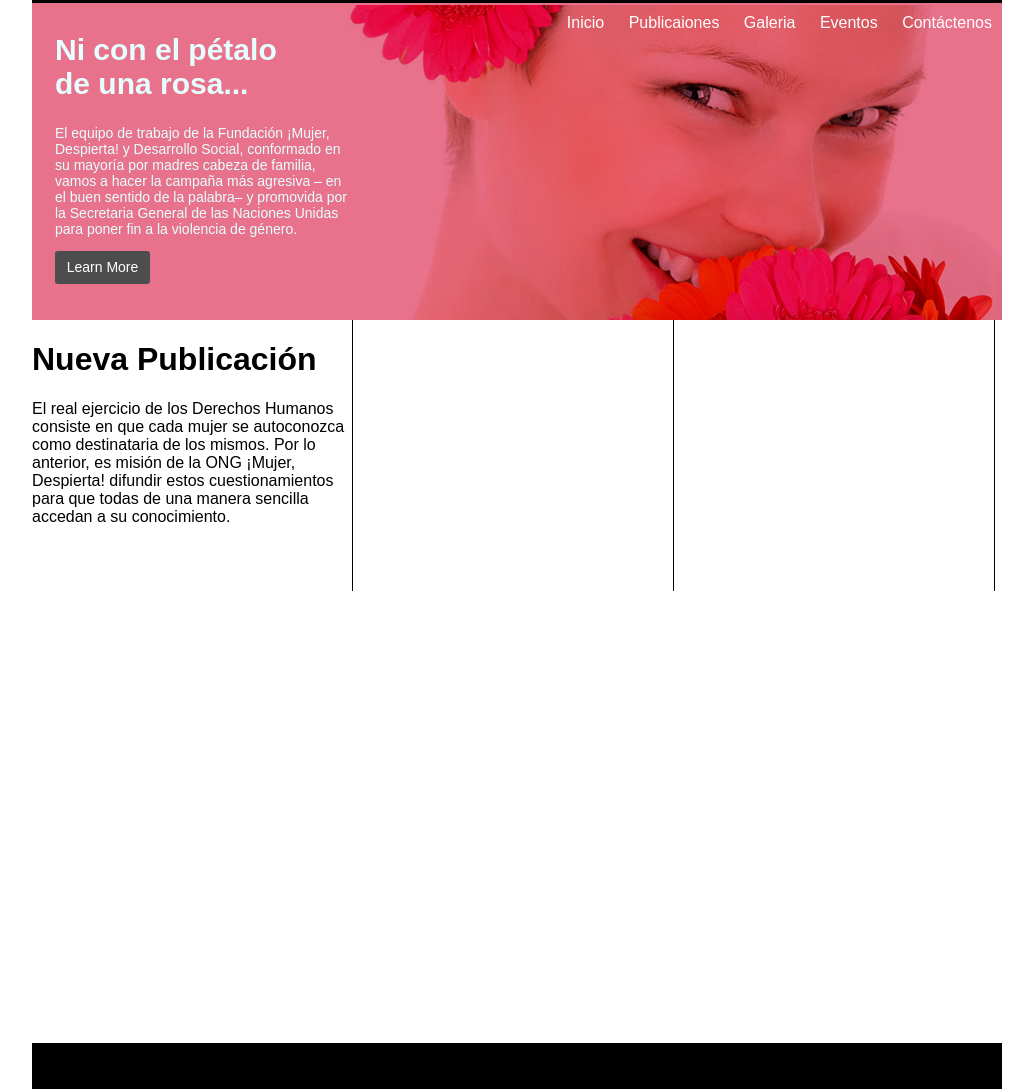
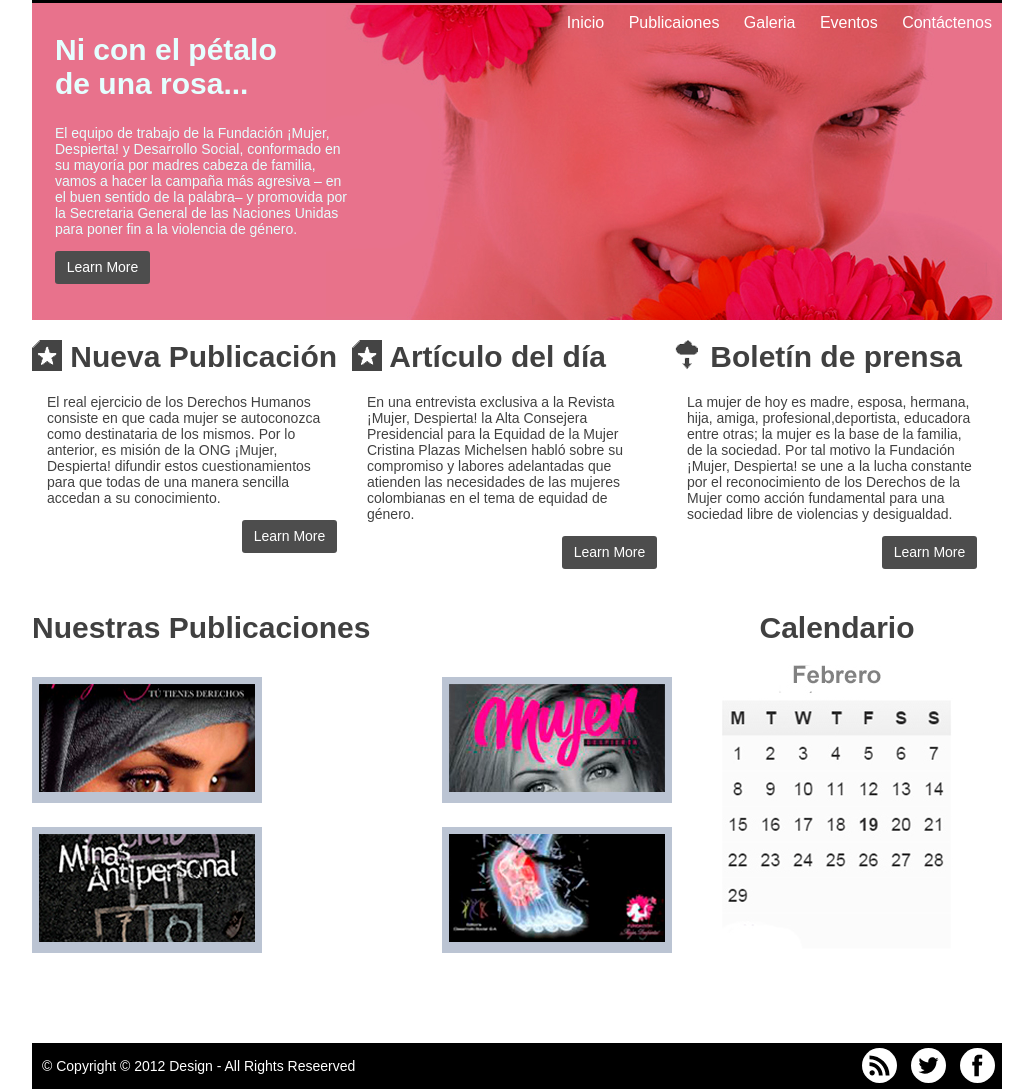
Before and after one commit to andresGon/trueque, a plain HTML site: page index.html in a window 1280 px wide. Shown: the part 117-1206 px from the top of the page, without its empty margins (123-1156 px from the left). Drawn offline with Linux system fonts and the light colour scheme.

Commit message:
finalizacion del home

```diff
--- a/css/main.less
+++ b/css/main.less
@@ -85,16 +85,114 @@ body{
 	width: 320px;
 	float: left;
 	height: 271px;
-	border-right: 1px solid #000;
+	h1{
+		font-size: 30px;
+		font-style: bold;
+		color: rgba(0, 0, 0, .75);
+		span{
+			display: inline-block;
+			width: 30px;
+			height: 31px;
+			vertical-align: top;
+		}
+		.star{
+			background: url(../img/star.png);
+		}
+		.cloud{
+			background: url(../img/cloud.png);
+		}
+	}
+	p{
+		font-size: 14px;
+		color: rgba(0, 0, 0, .75);
+		padding: 0 15px;
+	}
+	a{
+		width: 95px;
+		height: 33px;
+		background: #4d4d4d;
+		border-radius: 3px;
+		color: #fff;
+		text-align: center;
+		display: block;
+		font-size: 14px;
+		text-decoration: none;
+		line-height: 33px;
+		float: right;
+		margin-right: 15px;
+		&:hover{
+			text-decoration: underline;
+		}
+	}
 }
 .pubHome{
 	width: 640px;
 	float: left;
 	height: 452px;
+	h1{
+		font-size: 30px;
+		font-style: bold;
+		color: rgba(0, 0, 0, .75);
+	}
+	a{
+		display: block;
+		background-color: #bbc4d3;
+		padding: 7px;
+		margin: 12px 0;
+		&:nth-child(even){
+			float: left;
+		}
+		&:nth-child(odd){
+			float: right;
+		}
+	}
+}
+.calendar{
+	float: left;
+	width: 330px;
+	text-align: center;
+	h1{
+		font-size: 30px;
+		font-style: bold;
+		color: rgba(0, 0, 0, .75);
+		text-align: center;
+		width: 100%;
+	}
+	img{
+		margin: auto;
+		width: 231px;
+		height: 285px;
+	}
 }
 footer{
 	width: 100%;
 	height: 46px;
 	background: #000;
 	clear: both;
+	p{
+		color: #fff;
+		font-size: 14px;
+		line-height: 18px;
+		padding-left: 10px;
+		float: left;
+	}
+	a{
+		display: inline-block;;
+		background-color: #fff;
+		width: 35px;
+		height: 35px;
+		border-radius: 35px;
+		margin: 5px 7px;
+		float: right;
+		&:nth-of-type(1){
+			background-image: url(../img/facebook.svg);
+		}
+		&:nth-of-type(2){
+			background-image: url(../img/twitter.svg);
+		}
+		&:nth-of-type(3){
+			background-image: url(../img/rss.svg);
+		}
+
+	}
 }
--- a/index.html
+++ b/index.html
@@ -41,7 +41,7 @@
 		<section>
 			<div class="artHome">
 				<h1>
-					<span></span>
+					<span class="star"></span>
 					Nueva Publicación
 				</h1>
 				<p>
@@ -51,18 +51,70 @@
 					estos cuestionamientos para que todas de una manera
 					sencilla accedan a su conocimiento.
 				</p>
+				<a href="#">Learn More</a>
 			</div>
-			<div class="artHome"></div>
-			<div class="artHome"></div>
+
+
+			<div class="artHome">
+				<h1>
+					<span class="star"></span>
+					Artículo del día
+				</h1>
+				<p>
+					En una entrevista exclusiva a la Revista ¡Mujer, Despierta! la Alta
+					 Consejera Presidencial para la Equidad de la Mujer Cristina Plazas
+					 Michelsen habló sobre su compromiso y labores adelantadas que atienden
+					  las necesidades de las mujeres colombianas en el tema de equidad de género.
+				</p>
+				<a href="#">Learn More</a>
+			</div>
+
+			<div class="artHome">
+				<h1>
+					<span class="cloud"></span>
+					Boletín de prensa
+				</h1>
+				<p>
+					La mujer de hoy es madre, esposa, hermana, hija, amiga, profesional,deportista,
+					educadora entre otras; la mujer es la base de la familia, de la sociedad.
+					Por tal motivo la Fundación ¡Mujer, Despierta! se une a la lucha constante por
+					el reconocimiento de los Derechos de la Mujer como acción fundamental para
+					una sociedad libre de violencias y desigualdad.
+				</p>
+				<a href="#">Learn More</a>
+			</div>
+
 		</section>
 
 
-		<section class="pubHome"></section>
-		<aside>
-
+		<section class="pubHome">
+			<h1>Nuestras Publicaciones</h1>
+			<a href="">
+				<img src="img/publicacion1.jpg" alt="publicación" />
+			</a>
+			<a href="">
+				<img src="img/publicacion2.jpg" alt="publicación" />
+			</a>
+			<a href="">
+				<img src="img/publicacion3.jpg" alt="publicación" />
+			</a>
+			<a href="">
+				<img src="img/publicacion4.jpg" alt="publicación" />
+			</a>
+		</section>
+		<aside class="calendar">
+			<h1>Calendario</h1>
+			<img src="img/calendario.jpg" alt="calendario" />
 		</aside>
 
-		<footer></footer>
+		<footer>
+			<p>
+				© Copyright © 2012 Design - All Rights Reseerved
+			</p>
+			<a href=""></a>
+			<a href=""></a>
+			<a href=""></a>
+		</footer>
 
 
 	</div>
```
Also changed, not shown: css/main.css, img/calendario.jpg (added), img/cloud.png (added), img/publicacion1.jpg (added), img/publicacion2.jpg (added), img/publicacion3.jpg (added), img/publicacion4.jpg (added), img/star.png (added).
